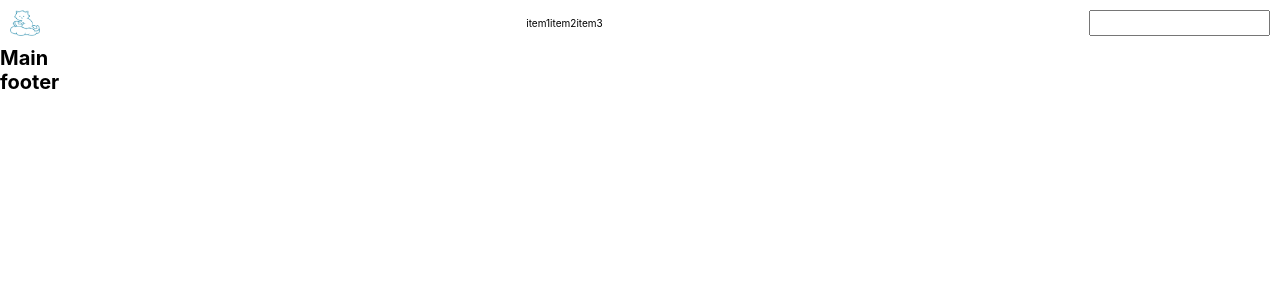
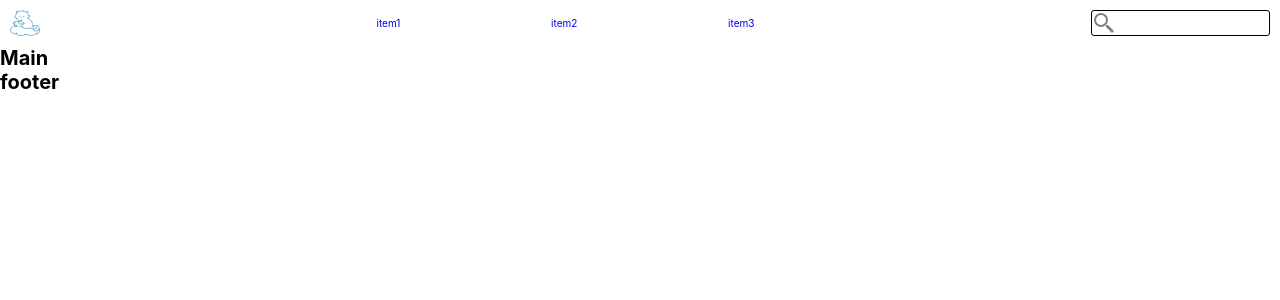
Before and after one commit to Streammer/react-reading-books, a React (Create React App) app: page / in a window 1280 px wide. Shown: the top 300 px of the page. Built offline with nearby package versions, Linux system fonts and the light colour scheme.

Commit message:
search component logic

```diff
--- a/src/App.tsx
+++ b/src/App.tsx
@@ -1,4 +1,5 @@
 import React from 'react'
+import { BrowserRouter, Route, Switch, Redirect } from 'react-router-dom'
 import Footer from './components/Footer'
 import Header from './components/Header'
 import Main from './components/Main'
@@ -7,9 +8,11 @@ import Main from './components/Main'
 function App() {
 	return (
 		<>
-			<Header />
-			<Main />
-			<Footer />
+			<BrowserRouter>
+				<Header />
+				<Main />
+				<Footer />
+			</BrowserRouter>
 		</>
 	);
 }
--- a/src/components/Container/index.tsx
+++ b/src/components/Container/index.tsx
@@ -1,10 +1,11 @@
 import React, { Children, FC } from 'react'
 import styles from './style.module.scss'
+import classNames from 'classnames/bind'
 
-const Container: FC = ({ children }) => {
+const Container: FC = ({children}) => {
     return (
         <>
-            <div className={styles.container}>
+            <div className={classNames(styles.container)}>
                 {children}
             </div>
         </>
--- a/src/components/Navigation/index.tsx
+++ b/src/components/Navigation/index.tsx
@@ -1,14 +1,14 @@
 import React, {FC} from 'react'
 import styles from './style.module.scss'
-
+import { Link } from 'react-router-dom';
 
 const Navigation: FC = () => {
     return (
         <>
             <nav className={styles.navigation}>
-                <div>item1</div>
-                <div>item2</div>
-                <div>item3</div>
+                <Link to ='#'>item1</Link>
+                <Link to ='#'>item2</Link>
+                <Link to = '#'>item3</Link>
             </nav>
         </>
     );
--- a/src/components/Navigation/style.module.scss
+++ b/src/components/Navigation/style.module.scss
@@ -2,4 +2,9 @@
     display: flex;
     justify-content: space-between;
     align-items: center;
+    max-width: 30%;
+    width: 100%;
+    a {
+        text-decoration: none;
+    }
 }
--- a/src/components/Search/index.tsx
+++ b/src/components/Search/index.tsx
@@ -1,10 +1,37 @@
 import React, { FC } from 'react'
 import styles from './style.module.scss'
+import cx from 'classnames'
+import { useState } from 'react';
 
 const Search: FC = () => {
+    const [iconVisible, setIconVisible] = useState(true)
+    const [searchValue, setSearchValue] = useState('')
+
+    const hideIcon = () => {
+        setIconVisible(false)
+    }
+    const showIcon = () => {
+        if(!searchValue.length) {
+            setIconVisible(true)
+        }
+
+    }
+    const setValue = (e:React.SyntheticEvent)=> {
+        console.log(e)
+        setSearchValue((e.target as HTMLInputElement).value)
+    }
     return (
         <>
-            <input type="search" name="search" aria-label="Search through site content"></input>
+            <input
+                className={cx(styles.search, { [styles.icon]:iconVisible })}
+                type="search"
+                name="search"
+                aria-label="Search through site content"
+                onFocus={hideIcon}
+                onBlur={showIcon}
+                value={searchValue}
+                onChange={setValue}
+            />
         </>
     );
 };
--- a/src/components/Search/style.module.scss
+++ b/src/components/Search/style.module.scss
@@ -0,0 +1,9 @@
+.search {
+    outline: none;
+    border: 1px solid;
+    border-radius: 3px;
+    &.icon {
+        background-image: url('../../assets/icons/icon-search.svg');
+        background-repeat: no-repeat;
+    }
+}
```
Also changed, not shown: src/assets/icons/icon-search.svg (added).
